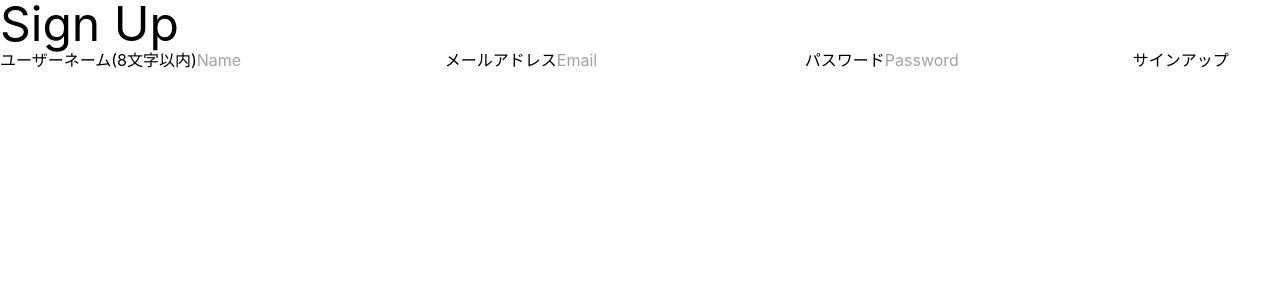
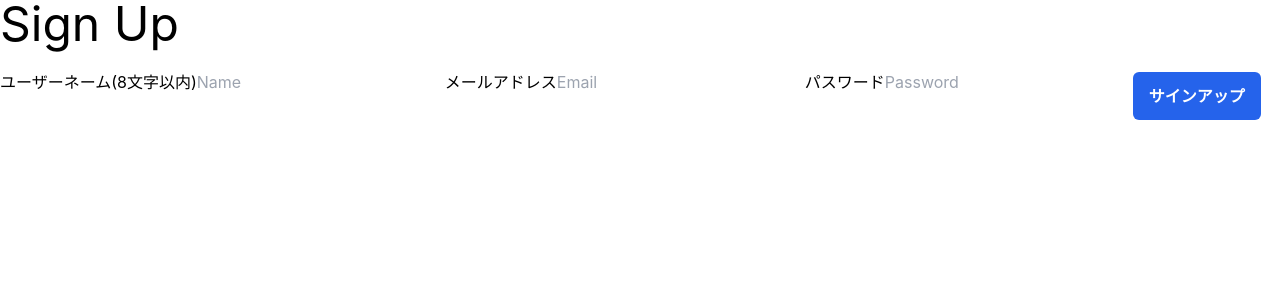
Before and after one commit to shunmakk/frontend-coliseum, a React (Create React App) app in the folder client/: page /signup in a window 1280 px wide. Shown: the top 300 px of the page. Built offline with nearby package versions, Linux system fonts and the light colour scheme; no server answers.

Commit message:
add: chakra-ui

```diff
--- a/client/package.json
+++ b/client/package.json
@@ -3,6 +3,9 @@
   "version": "0.1.0",
   "private": true,
   "dependencies": {
+    "@chakra-ui/react": "^2.8.2",
+    "@emotion/react": "^11.13.3",
+    "@emotion/styled": "^11.13.0",
     "@testing-library/jest-dom": "^5.17.0",
     "@testing-library/react": "^13.4.0",
     "@testing-library/user-event": "^13.5.0",
@@ -11,6 +14,7 @@
     "@types/react": "^18.3.4",
     "@types/react-dom": "^18.3.0",
     "firebase": "^10.13.0",
+    "framer-motion": "^11.5.6",
     "react": "^18.3.1",
     "react-dom": "^18.3.1",
     "react-router-dom": "^6.26.1",
--- a/client/src/Page/auth/SignUp.tsx
+++ b/client/src/Page/auth/SignUp.tsx
@@ -4,6 +4,7 @@ import { auth } from "../../firebase";
 import { createUserWithEmailAndPassword } from "firebase/auth";
 import { doc, setDoc } from "firebase/firestore";
 import { db } from "../../firebase";
+import { Button } from "@chakra-ui/react";
 
 export const SignUp: React.FC = () => {
   const [email, setEmail] = useState("");
@@ -85,7 +86,14 @@ export const SignUp: React.FC = () => {
           placeholder="Password"
           required
         />
-        <button type="submit">サインアップ</button>
+        <Button
+          type="submit"
+          colorScheme="blue"
+          width="full"
+          className="mt-6 py-3 px-4 bg-blue-600 hover:bg-blue-700 text-white font-bold rounded-md transition duration-300 transform hover:scale-105"
+        >
+          サインアップ
+        </Button>
       </form>
     </div>
   );
```
Also changed, not shown: 1 other file (tests, documents, lock files or other folders).
